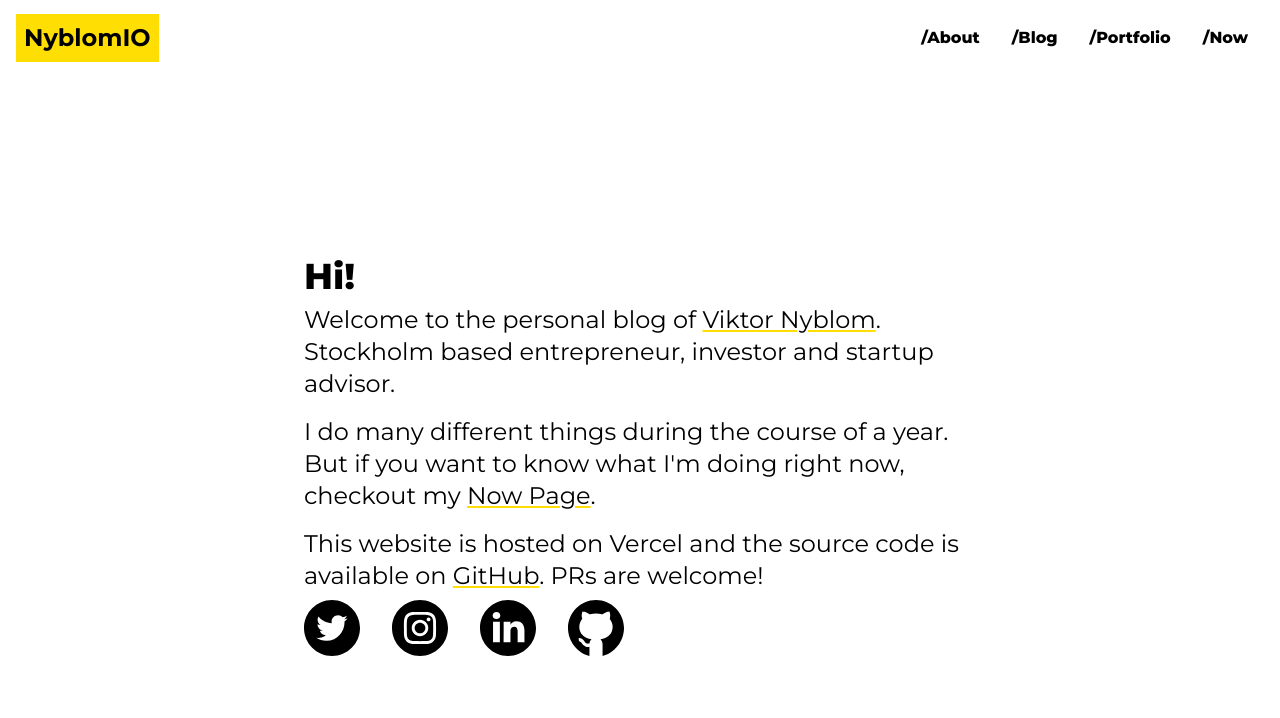
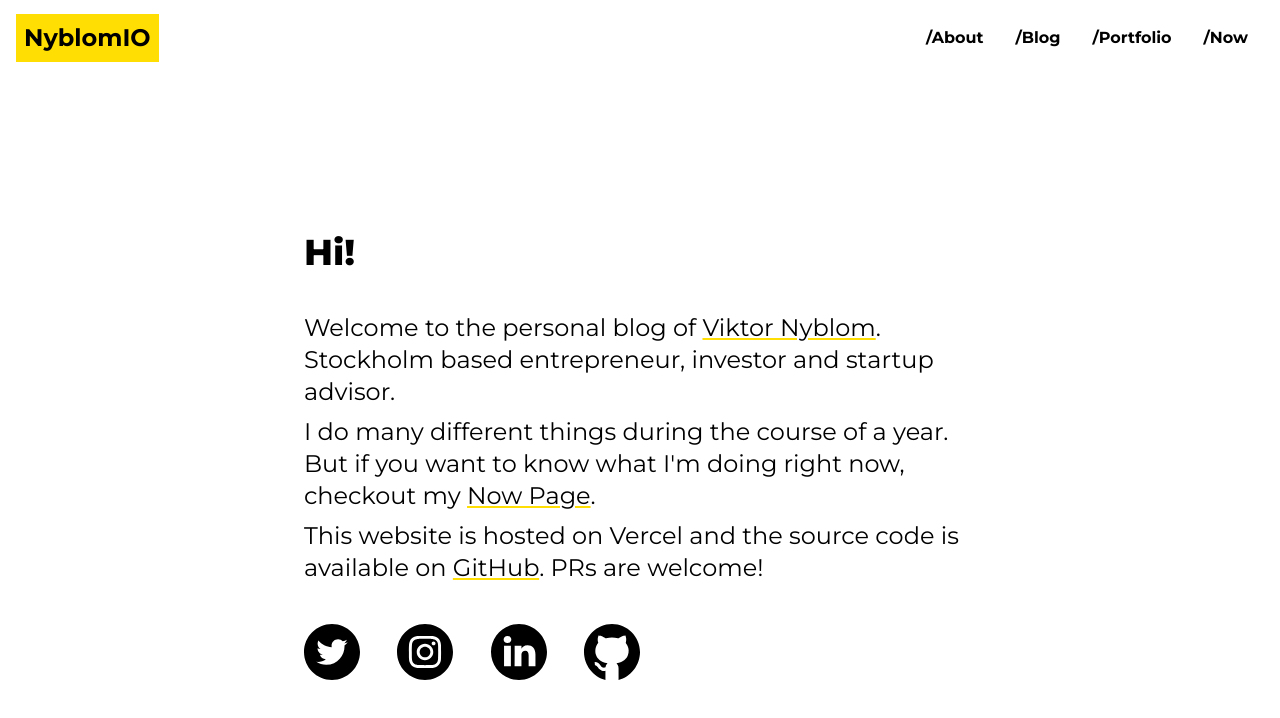
Before and after one commit to Qw4z1/nyblom-io, a Next.js app: page / in a window 1280 px wide. Shown: the top 718 px of the page. Built offline with nearby package versions, Linux system fonts and the light colour scheme.

Commit message:
Fix closing menu on select

```diff
--- a/components/SocialRow.tsx
+++ b/components/SocialRow.tsx
@@ -7,7 +7,7 @@ import Github from "./icons/GithubSvg";
 
 const SocialRow = () => {
   return (
-    <ul className="m-0 flex flex-row justify-between flex-wrap w-screen max-w-xs">
+    <ul className="m-0 flex flex-row justify-around md:justify-between flex-wrap w-full md:w-6/12">
       <li className="w-14 h-14 hover:bg-yellow rounded-full">
         <a
           target="_blank"
--- /dev/null
+++ b/components/navbar/NavBarLink.tsx
@@ -0,0 +1,20 @@
+import Link from "next/link";
+import { FC } from "react";
+
+export interface NavBarLinkProps {
+  link: string;
+  text: string;
+  onClick: () => void;
+}
+
+const NavBarLink: FC<NavBarLinkProps> = ({ link, text, onClick }) => {
+  return (
+    <Link href={link}>
+      <a className={`no-underline block font-bold`} onClick={onClick}>
+        {text}
+      </a>
+    </Link>
+  );
+};
+
+export default NavBarLink;
--- a/helpers/createReads.ts
+++ b/helpers/createReads.ts
@@ -13,7 +13,6 @@ const gql = `
 export const createReads = async (url: string, slug: string) => {
   try {
     const result: InsertResult = await request(url, gql, { slug: slug });
-    console.log(result);
   } catch (error) {
     console.error(error);
   }
--- /dev/null
+++ b/hooks/useIsScrolled.ts
@@ -0,0 +1,25 @@
+import { useEffect, useState } from "react";
+
+export const useIsScrolled = () => {
+  const [isScrolled, setIsScrolled] = useState(false);
+
+  useEffect(() => {
+    const scrollListener = () => {
+      if (
+        document.body.scrollTop > 20 ||
+        document.documentElement.scrollTop > 20
+      ) {
+        setIsScrolled(true);
+      } else {
+        setIsScrolled(false);
+      }
+    };
+
+    window.addEventListener("scroll", scrollListener);
+    return () => {
+      window.removeEventListener("scroll", scrollListener);
+    };
+  }, [isScrolled]);
+
+  return isScrolled;
+};
--- a/pages/_app.tsx
+++ b/pages/_app.tsx
@@ -3,9 +3,29 @@ import "../styles/globals.css";
 import type { AppProps } from "next/app";
 import Link from "next/link";
 import { useState } from "react";
+import NavBarLink from "../components/navbar/NavBarLink";
+import { useIsScrolled } from "../hooks/useIsScrolled";
 
 function MyApp({ Component, pageProps }: AppProps) {
   const [isNavExpanded, setIsNavExpanded] = useState(false);
+  const isScrolled = useIsScrolled()
+
+  const navLinkClickHandler = () => {
+    setIsNavExpanded(false);
+  };
+
+//   const Wrapper = styled.div`
+//   position: sticky;
+//   z-index: 5;
+//   top: 0;
+//   padding: 10px;
+//   height: 70px;
+//   width: 100vw;
+//   background-color: #ffffff;
+//   box-shadow: ${props => (props.scrolled ? "0px 0px 10px #4d4d4d" : "none")};
+// `
+
+  const scrolled = `${isScrolled? "0px 0px 10px #4d4d4d" : "none"} ? `
 
   return (
     <div>
@@ -47,32 +67,32 @@ function MyApp({ Component, pageProps }: AppProps) {
           >
             <ul className="flex flex-col p-4 mt-4 rounded-lg border border-gray-100 md:flex-row md:space-x-8 md:mt-0 md:border-0 ">
               <li>
-                <Link href="/about">
-                  <a className={`no-underline block font-extrabold`}>
-                    /About
-                  </a>
-                </Link>
+                <NavBarLink
+                  text="/About"
+                  link="/about"
+                  onClick={navLinkClickHandler}
+                />
               </li>
               <li>
-                <Link href="/blog" className="block no-underline">
-                  <a className={`no-underline block font-extrabold`}>
-                    /Blog
-                  </a>
-                </Link>
+                <NavBarLink
+                  text="/Blog"
+                  link="/blog"
+                  onClick={navLinkClickHandler}
+                />
               </li>
               <li>
-                <Link href="/portfolio" className="block no-underline">
-                  <a className={`no-underline block font-extrabold`}>
-                    /Portfolio
-                  </a>
-                </Link>
+                <NavBarLink
+                  text="/Portfolio"
+                  link="/portfolio"
+                  onClick={navLinkClickHandler}
+                />
               </li>
               <li>
-                <Link href="/now" className="block no-underline">
-                  <a className={`no-underline block font-extrabold`}>
-                    /Now
-                  </a>
-                </Link>
+                <NavBarLink
+                  text="/Now"
+                  link="/now"
+                  onClick={navLinkClickHandler}
+                />
               </li>
             </ul>
           </div>
--- a/pages/api/reads/[slug].ts
+++ b/pages/api/reads/[slug].ts
@@ -23,7 +23,7 @@ export default async function handler(
       const result = await getReads(url, slug);
       res.status(200).json({ reads: result.reads_by_pk.read_count });
     } catch (e) {
-      console.log(e);
+      console.error(e);
       res.status(400);
     }
   } else if (req.method === "POST") {
@@ -32,7 +32,7 @@ export default async function handler(
       const result: MutationResult = await request(url, mutation, slug);
       res.status(200).json({ reads: result.update_reads_by_pk.read_count });
     } catch (e) {
-      console.log(e);
+      console.error(e);
       res.status(400);
     }
   } else {
--- a/pages/index.tsx
+++ b/pages/index.tsx
@@ -8,8 +8,9 @@ const Home: NextPage = () => {
   return (
     <>
       <Head title="NyblomIO" description="Personal blog of Viktor Nyblom." />
-      <div className="py-4 max-w-2xl flex flex-col justify-start items-start m-auto">
+      <div className="max-w-2xl flex flex-col justify-start items-start m-auto">
         <h1>Hi!</h1>
+        <div className="my-8">
         <p className="text-lg md:text-2xl">
           Welcome to the personal blog of{" "}
           <Link href="/about">Viktor Nyblom</Link>.
@@ -24,6 +25,7 @@ const Home: NextPage = () => {
         <p className="text-lg md:text-2xl">
           This website is hosted on Vercel and the source code is available on <a href="https://github.com/Qw4z1/nyblom-io">GitHub</a>. PRs are welcome!
         </p>
+        </div>
         <SocialRow />
       </div>
     </>
```
